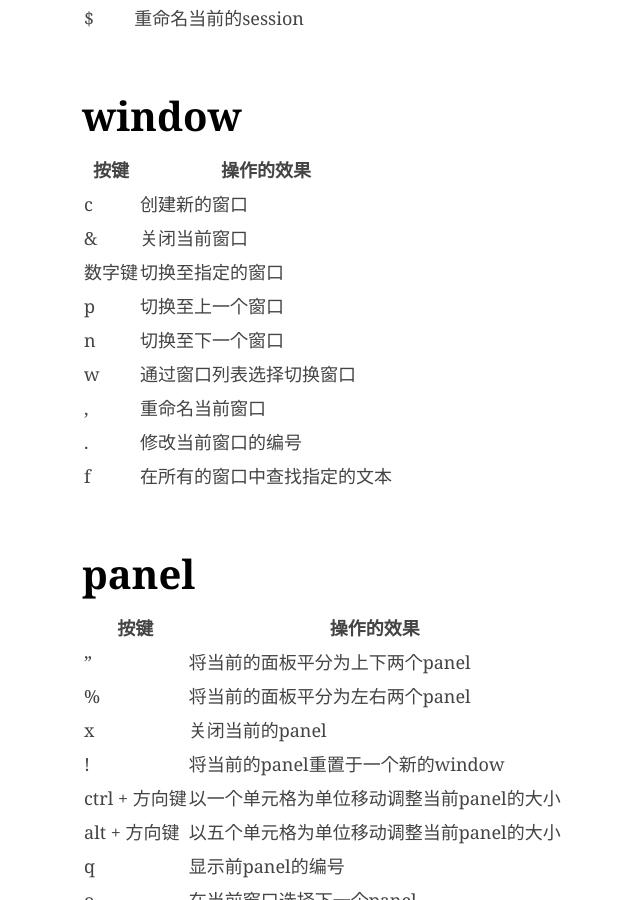
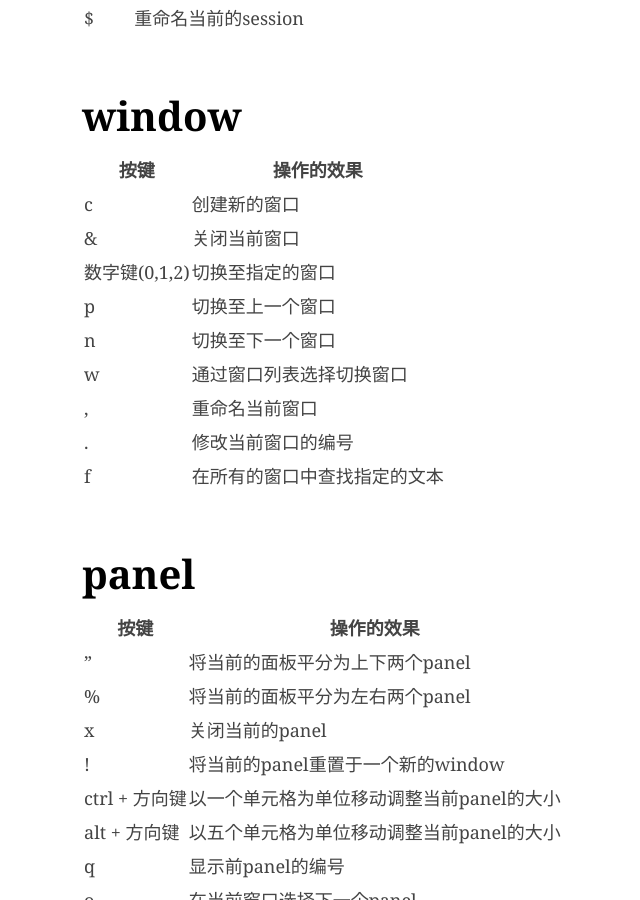
Before and after one commit to byd913/byd913.github.io, a Jekyll site: the page built from _posts/2019-01-21-tmux-hot-key.md, in a window 1280 px wide and 900 px high, scrolled down 948 px. Shown: the whole window, without its empty margins (208-848 px from the left). Built offline with Jekyll 4.4.1, drawn with Linux system fonts in a browser that asks for light colours; comment, search, counter and statistics services are not loaded.

Commit message:
add tmux

```diff
--- a/_posts/2019-01-21-tmux-hot-key.md
+++ b/_posts/2019-01-21-tmux-hot-key.md
@@ -34,17 +34,17 @@ prefix 为前置的按键，默认为`ctrl+b`，每次需要先按前置按键
 
 # window
 
-| 按键   | 操作的效果                   |
-|--------|------------------------------|
-| c      | 创建新的窗口                 |
-| &      | 关闭当前窗口                 |
-| 数字键 | 切换至指定的窗口             |
-| p      | 切换至上一个窗口             |
-| n      | 切换至下一个窗口             |
-| w      | 通过窗口列表选择切换窗口     |
-| ,      | 重命名当前窗口               |
-| .      | 修改当前窗口的编号           |
-| f      | 在所有的窗口中查找指定的文本 |
+| 按键          | 操作的效果                   |
+|---------------|------------------------------|
+| c             | 创建新的窗口                 |
+| &             | 关闭当前窗口                 |
+| 数字键(0,1,2) | 切换至指定的窗口             |
+| p             | 切换至上一个窗口             |
+| n             | 切换至下一个窗口             |
+| w             | 通过窗口列表选择切换窗口     |
+| ,             | 重命名当前窗口               |
+| .             | 修改当前窗口的编号           |
+| f             | 在所有的窗口中查找指定的文本 |
 
 # panel
 
```
